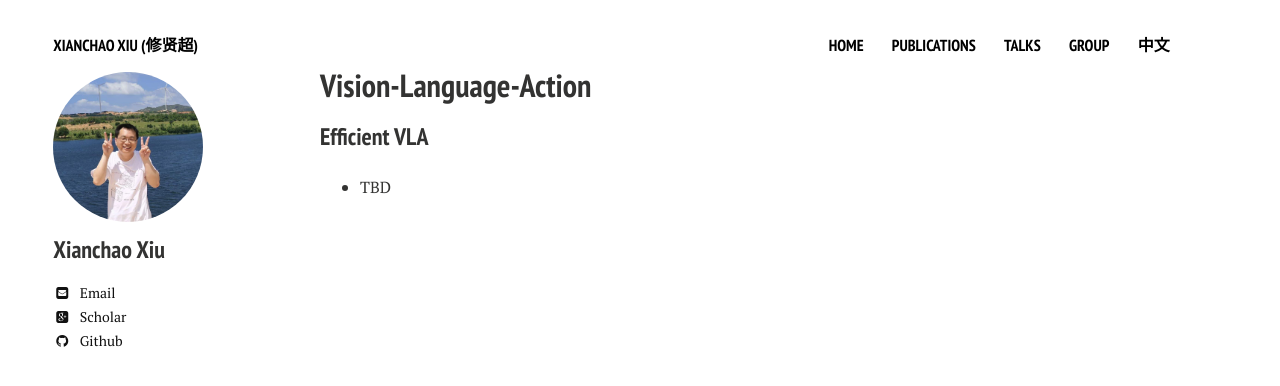
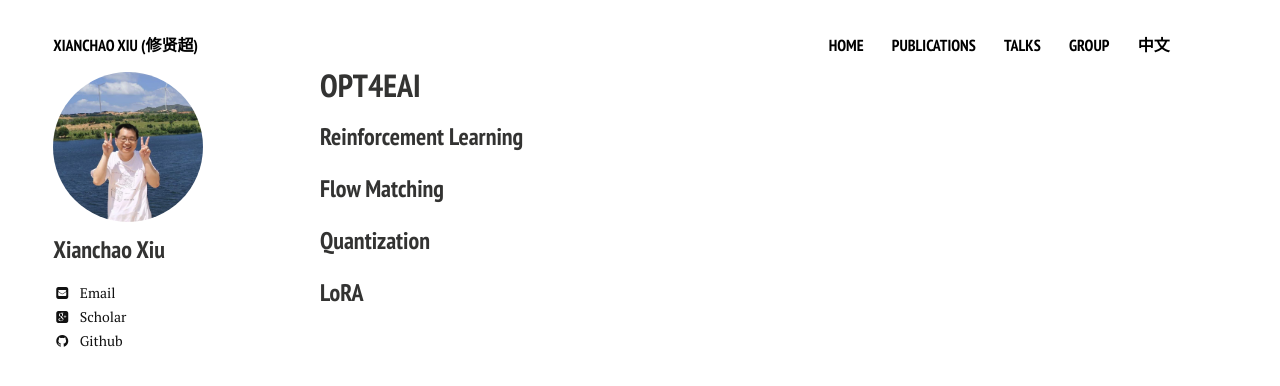
Before and after one commit to xianchaoxiu/xianchaoxiu.github.io, a Jekyll site: the page built from chinese/research/EAI/index.md, in a window 1280 px wide. Shown: the top 386 px of the page. Built offline with Jekyll 4.4.1, drawn with Linux system fonts in a browser that asks for light colours; nearby versions of some CDN libraries.

Commit message:
Update index.md

```diff
--- a/chinese/research/EAI/index.md
+++ b/chinese/research/EAI/index.md
@@ -1,10 +1,14 @@
 ---
 layout: page
-title: Vision-Language-Action
+title: OPT4EAI
 comments: false
 share: false
 ---
 
+### Reinforcement Learning
 
-### Efficient VLA
-* TBD
+### Flow Matching
+
+### Quantization
+
+### LoRA
```
